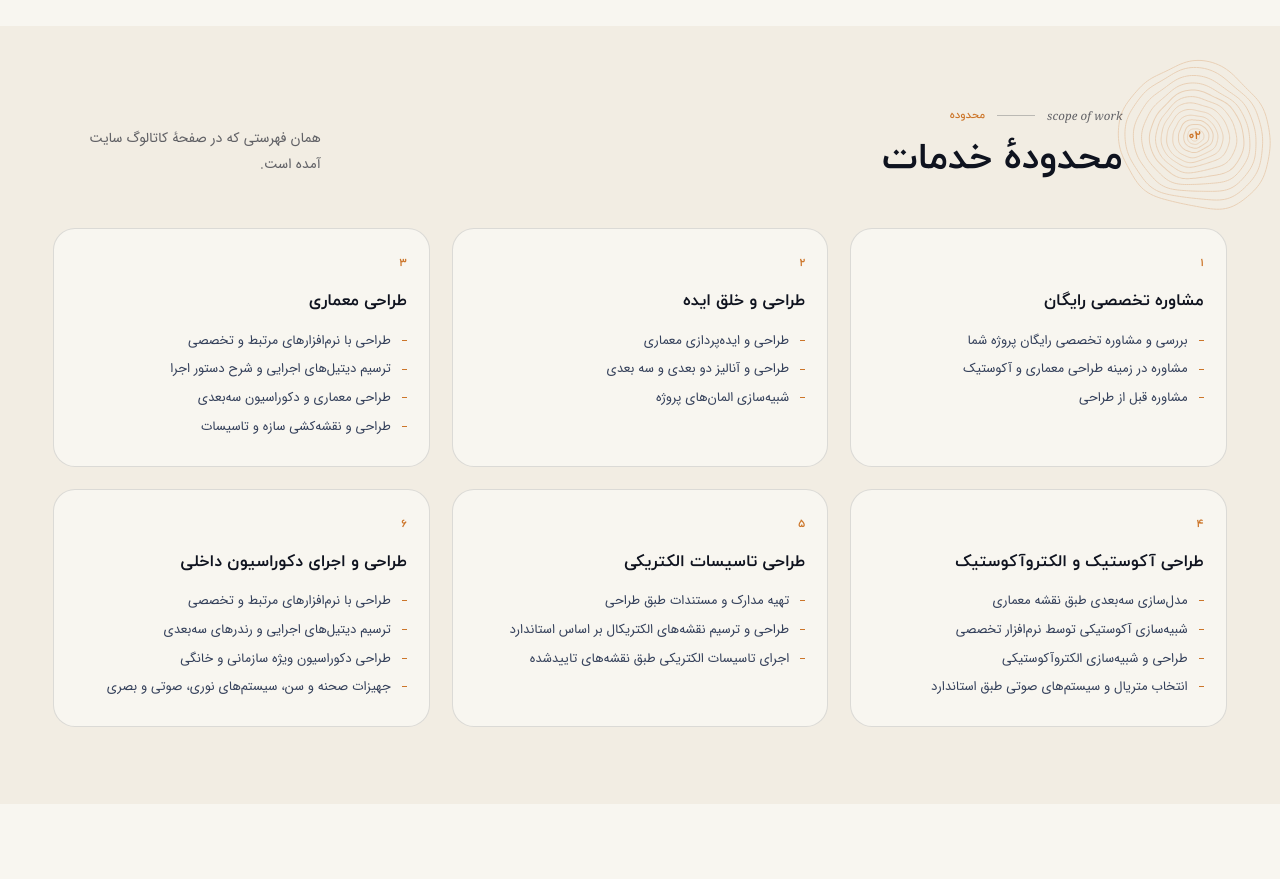
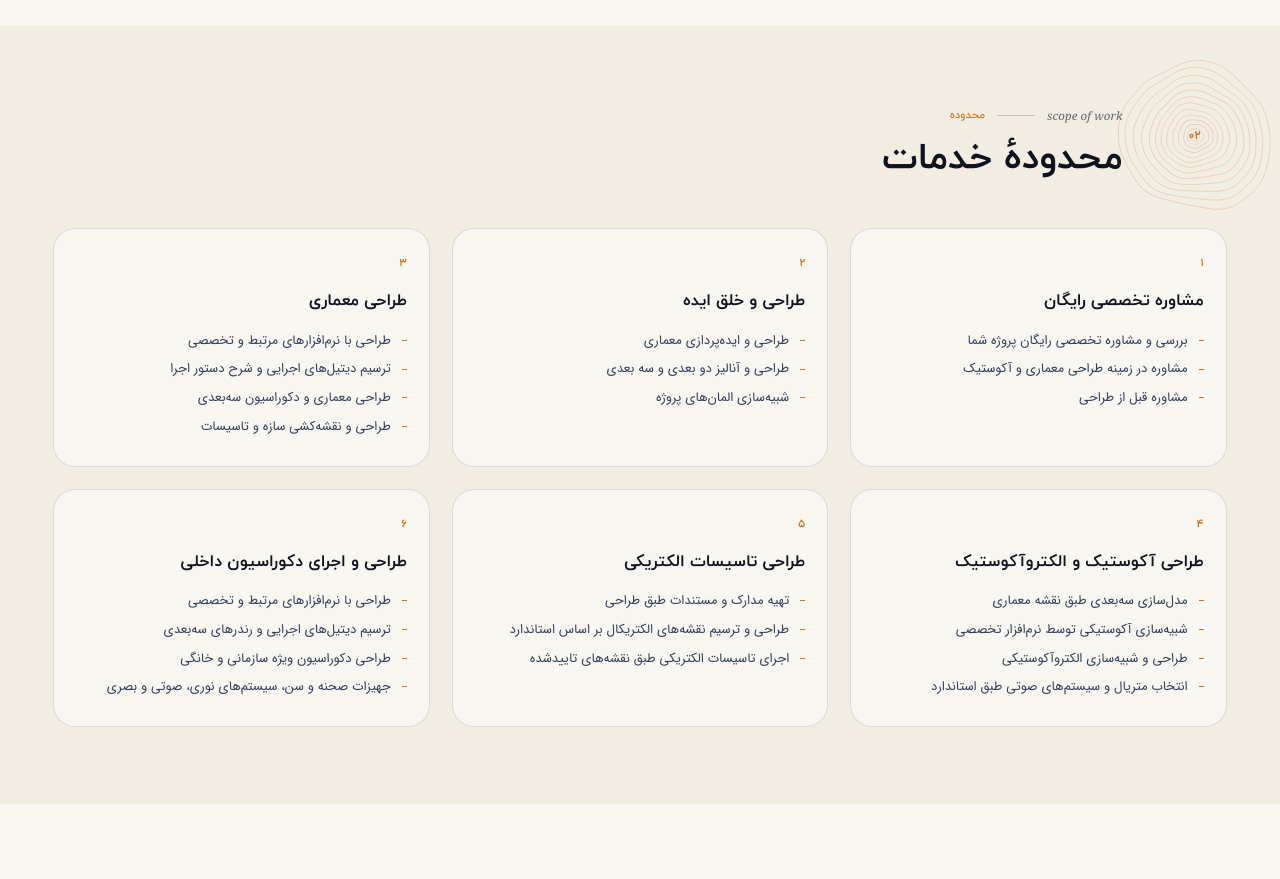
Before and after one commit to ali-shahabi/medisdesign, a Next.js app: page /catalog in a window 1280 px wide. Shown: the part 820-1699 px from the top of the page. Built offline with nearby package versions, Linux system fonts and the light colour scheme.

Commit message:
Remove builder note from catalog scope

```diff
--- a/app/catalog/page.tsx
+++ b/app/catalog/page.tsx
@@ -71,7 +71,6 @@ export default function CatalogPage() {
               fa="محدوده"
               id="scope-h"
               title="محدودهٔ خدمات"
-              note="همان فهرستی که در صفحهٔ کاتالوگ سایت آمده است."
             />
 
             <div className="svc-grid">
```
